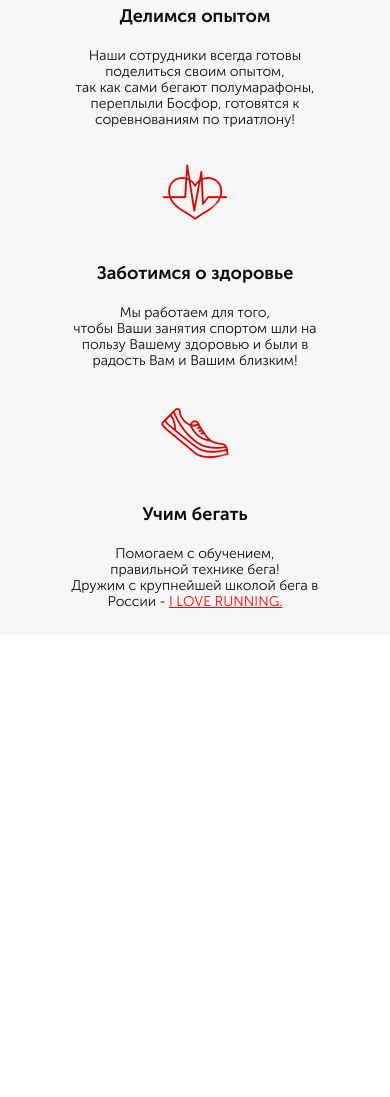
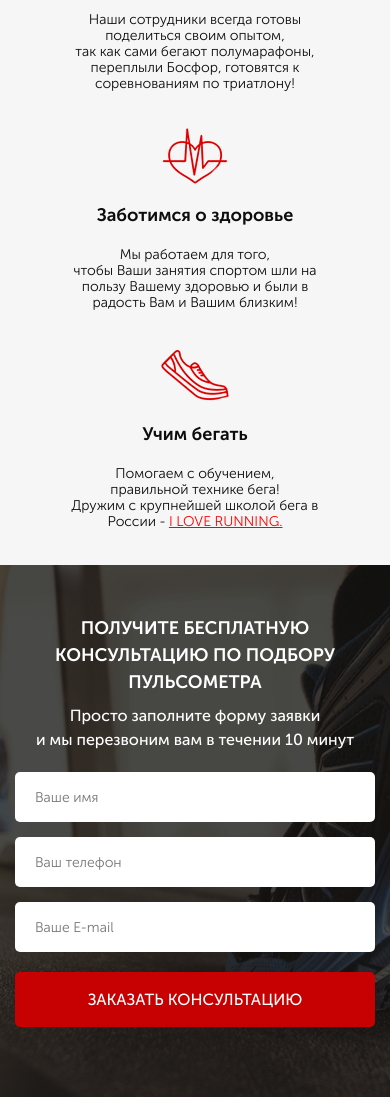
Before and after one commit to repozitorro/repozitorro.github.io, a website: page Pulse/src/index.html in a window 390 px wide. Shown: the part 769-1866 px from the top of the page. Before the commit the page ends 1404 px from the top, so only its background shows below. Drawn offline with Linux system fonts and the light colour scheme; files whose address does not match are found by name.

Commit message:
Added adaptation of new sections of the site

```diff
--- a/Pulse/src/index.html
+++ b/Pulse/src/index.html
@@ -56,7 +56,7 @@
 
     <section class="advantages">
         <div class="container">
-            <div class="advantages__title">
+            <div class="title">
                 НАШИ ПРЕИМУЩЕСТВА
             </div>
             <div class="advantages__wrapper">
@@ -68,7 +68,8 @@
                         Делимся опытом
                     </div>
                     <div class="advantages__text">
-                        Наши сотрудники всегда готовы поделиться своим опытом,<br>так как сами бегают полумарафоны, переплыли Босфор, готовятся к соревнованиям по триатлону!
+                        Наши сотрудники всегда готовы поделиться своим опытом,<br>так как сами бегают полумарафоны,
+                        переплыли Босфор, готовятся к соревнованиям по триатлону!
                     </div>
                 </div>
                 <div class="advantages__block">
@@ -79,8 +80,8 @@
                         Заботимся о здоровье
                     </div>
                     <div class="advantages__text">
-                        Мы работаем для того,<br>чтобы Ваши занятия спортом шли на пользу Вашему здоровью и были в радость Вам и Вашим близким!
-
+                        Мы работаем для того,<br>чтобы Ваши занятия спортом шли на пользу Вашему здоровью и были в
+                        радость Вам и Вашим близким!
                     </div>
                 </div>
                 <div class="advantages__block">
@@ -91,13 +92,32 @@
                         Учим бегать
                     </div>
                     <div class="advantages__text">
-                        Помогаем с обучением, <br>правильной технике бега! <br>Дружим с крупнейшей школой бега в России - <a href="#">I LOVE RUNNING.</a>
+                        Помогаем с обучением, <br>правильной технике бега! <br>Дружим с крупнейшей школой бега в России
+                        - <a href="#">I LOVE RUNNING.</a>
                     </div>
                 </div>
             </div>
         </div>
     </section>
 
+    <section class="consultation">
+        <div class="container">
+            <h2 class="title title_left">
+                Получите бесплатную консультацию по подбору пульсометра
+            </h2>
+            <div class="consultation__descr">
+                Просто заполните форму заявки <br>и мы перезвоним вам в течении 10 минут
+            </div>
+            <form class="feed-form" action="#">
+                <input name="name" required placeholder="Ваше имя" type="text">
+                <input name="phone" required placeholder="Ваш телефон" type="number">
+                <input name="email" required placeholder="Ваше E-mail" type="email">
+
+                <button class="button button_submit">заказать КОНСУЛЬТАЦИЮ</button>
+            </form>
+        </div>
+    </section>
+
 </body>
 
 </html>
--- a/Pulse/src/sass/base/_media.scss
+++ b/Pulse/src/sass/base/_media.scss
@@ -41,11 +41,29 @@
     }
 
     .advantages {
-        padding: 35px 0 25px 0;
+        padding: 35px 0 35px 0;
 
         &__wrapper {
             margin-top: 0px;
         }
+    }
+
+    .consultation {
+        &__descr {
+            margin-top: 0;
+            text-align: center;
+        }
+    }
+
+    .title {
+        &_left {
+            font-size: 30px;
+            text-align: center;
+        }
+    }
+
+    .feed-form {
+        margin: 20px auto;
     }
 }
 
@@ -81,7 +99,7 @@
 
         &__icons {
             width: 100%;
-            margin: 15px 0 30px 0;
+            margin: 15px 0 0 0;
             flex-direction: column;
             align-items: center;
         }
@@ -109,11 +127,36 @@
             font-size: 23px;
             line-height: 23px;
         }
+
+        &__subtitle {
+            margin-top: 10px;
+        }
+    }
+
+    .consultation {
+        min-height: 300px;
+        padding: 50px 0;
+
+        &__descr {
+            font-size: 16px;
+        }
+    }
+
+    .title {
+        font-size: 23px;
+
+        &_left {
+            font-size: 18px;
+        }
+    }
+
+    .button_main {
+        margin-top: 25px;
+        width: 250px;
+        height: 40px;
+    }
+
+    .feed-form {
+        width: 100%;
     }
 }
-
-.button_main {
-    margin-top: 20px;
-    width: 250px;
-    height: 40px;
-}
--- a/Pulse/src/sass/blocks/_advantages.scss
+++ b/Pulse/src/sass/blocks/_advantages.scss
@@ -2,13 +2,6 @@
     min-height: 470px;
     background-color: #f6f6f6;
     padding: 60px 0 80px 0;
-
-    &__title {
-        color: #0d0d0d;
-        font-size: 30px;
-        font-weight: 700;
-        text-align: center;
-    }
 
     &__wrapper {
         margin-top: 55px;
--- a/Pulse/src/sass/blocks/_buttons.scss
+++ b/Pulse/src/sass/blocks/_buttons.scss
@@ -15,4 +15,10 @@
         height: 50px;
         font-size: 16px;
     }
+
+    &_submit {
+        width: 100%;
+        height: 55px;
+        font-size: 16px;
+    }
 }
--- a/Pulse/src/sass/style.scss
+++ b/Pulse/src/sass/style.scss
@@ -15,8 +15,9 @@
 @import "blocks/header";
 @import "blocks/buttons";
 @import "blocks/advantages";
-
-
+@import "blocks/titles";
+@import "blocks/consultation";
+@import "blocks/forms";
 
 
 @import "base/media";
```
Also changed, not shown: Pulse/src/css/style.min.css.
